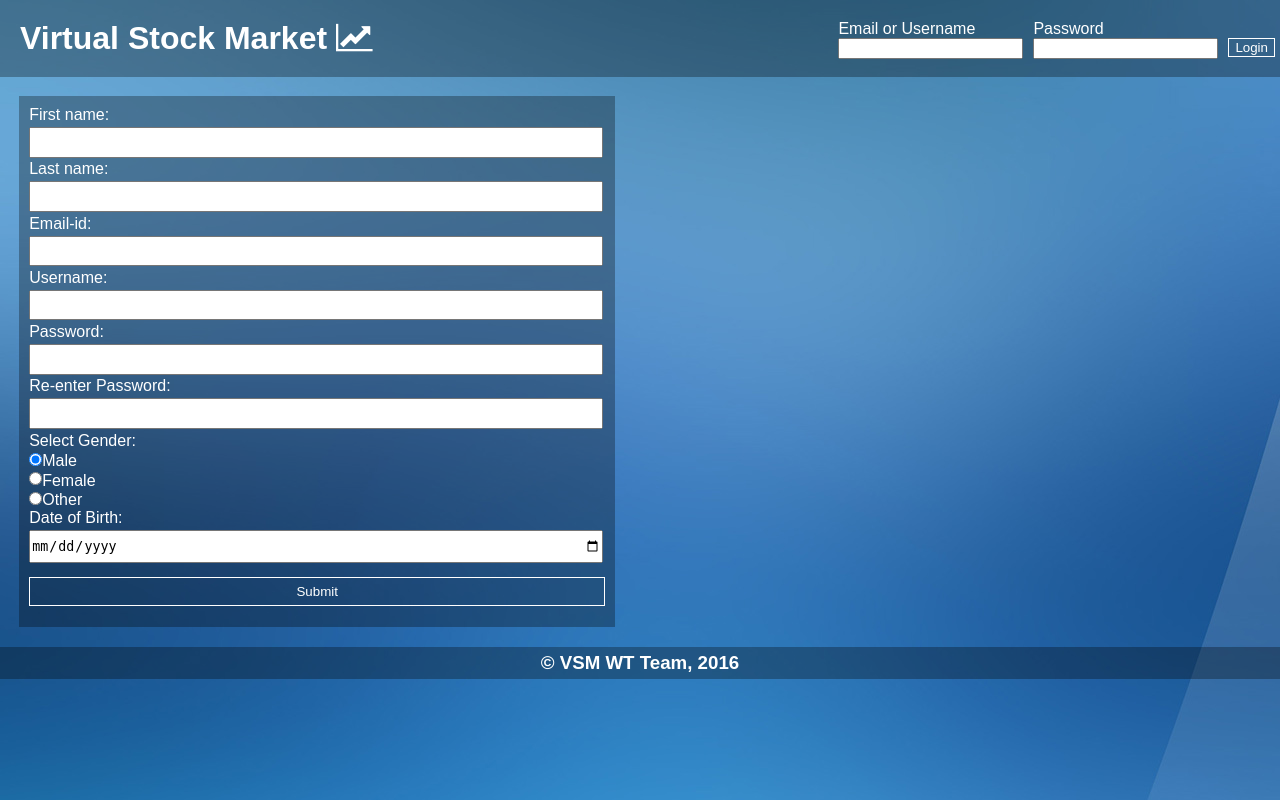
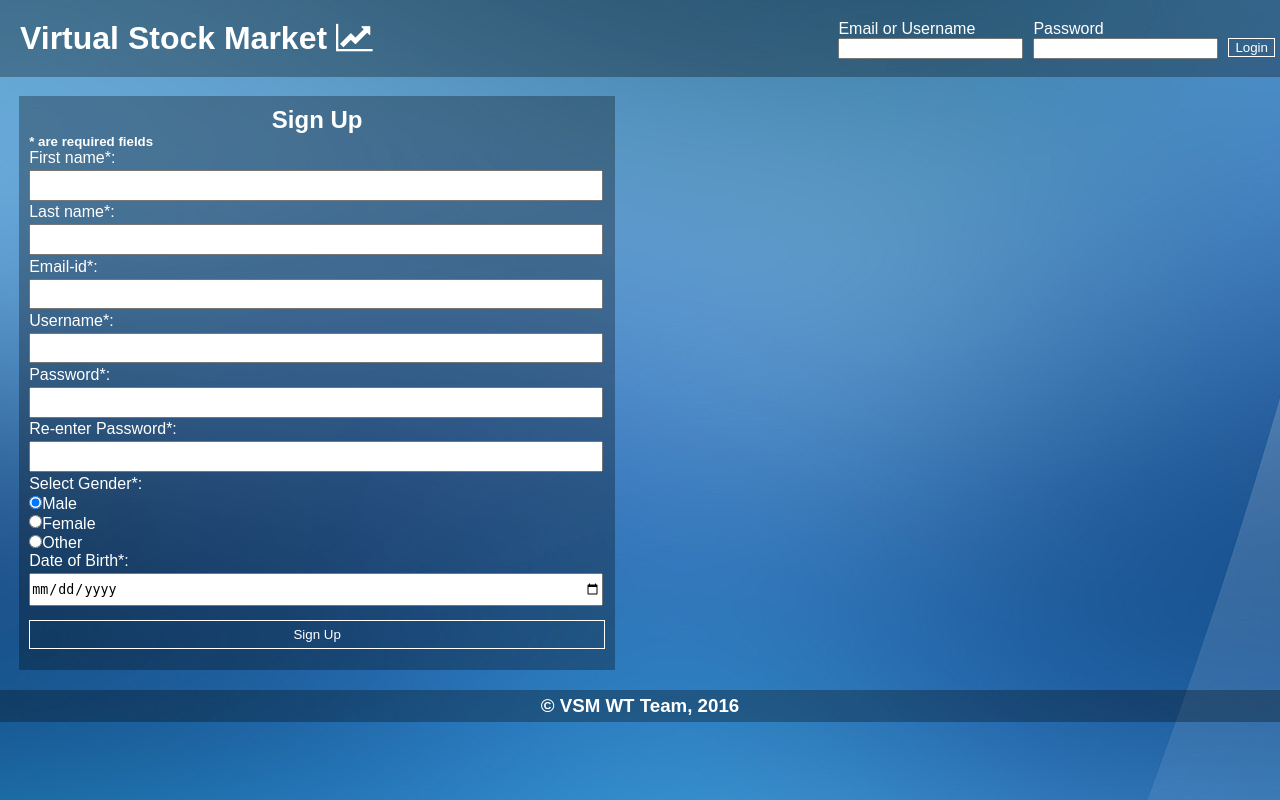
Before and after one commit to pavan-08/VSM, a PHP site: page / in a window 1280 px wide. Run offline with PHP 8.4, Linux system fonts and the light colour scheme; style sheets or scripts are compiled from the project's sources; some libraries are stand-ins or nearby versions.

Commit message:
sign up form php ready, favico icon added

```diff
--- a/css/sass/_header.scss
+++ b/css/sass/_header.scss
@@ -42,6 +42,11 @@ header {
 					display: none;
 				}
 			}
+			input {
+				@media screen and (max-width: 480px) {
+					width: 88%;
+				}
+			}
 			button{
 				border: 1px solid white;
 				background-color: transparent;
@@ -53,12 +58,9 @@ header {
 				}
 				@media screen and (max-width: 480px) {
 					margin: 5px 0;
+					width: 88%;
+					padding: 5px 0;
 				}
-			}
-
-			.err {
-				color: red;
-				margin: 0;
 			}
 		}
 	}
--- a/css/sass/_home.scss
+++ b/css/sass/_home.scss
@@ -28,5 +28,13 @@
 				}
 			}
 		}
+		h2 {
+			margin: 0;
+			text-align: center;
+		}
+		h5 {
+			margin: 0;
+			font-weight: bolder;
+		}
 	}
 }
--- a/css/sass/style.scss
+++ b/css/sass/style.scss
@@ -16,3 +16,8 @@ body {
 	background-color: rgba(0,0,0,0.3);
 	color: white;
 }
+
+.err {
+	color: #F44336;
+	margin: 0;
+}
--- a/index.php
+++ b/index.php
@@ -3,15 +3,16 @@
 	<head>
 		<title>Virtual Stock Market!</title>
 		<meta name="viewport" content="width=device-width, initial-scale=1">
+		<link rel="icon" type="image/png" href="images/favico.png">
+		<link rel="apple-touch-icon" type="image/png" href="images/favico.png">
 		<link rel="stylesheet" href="css/style.min.css"/>
 		<script type="text/javascript" src="js/minified/jquery-3.1.1.min.js"></script>
 
 	</head>
 	<body>
-	<div class="home-content">
 	<?php
+		include(__DIR__.'/classes/SignUp.php');
 		include(__DIR__.'/views/home.php');
 	?>
-	</div>
 	</body>
 </html>
--- a/templates/header.html
+++ b/templates/header.html
@@ -19,7 +19,7 @@
 		<?php
 		} else {
 		?>
-			<div class="login-nav">
+			<form class="login-nav">
 				<span><label for="login-user">Email or Username</label><br>
 				<input type="text" id="login-user"/>
 				</span>
@@ -31,7 +31,7 @@
 					<p class="br"><br/></p><button>Login<i class="fa fa-spinner fa-pulse" aria-hidden="true" style="display: none"></i></button>
 					<p class="err" style="display: none">Invalid credentials.</p>
 				</span>
-			</div>
+			</form>
 		<?php
 		}
 	?>
--- a/templates/home.html
+++ b/templates/home.html
@@ -1,21 +1,24 @@
-<form name="signup">
-            First name:<br>
+<form name="signup" method="post">
+            <h2>Sign Up</h2>
+            <h5>* are required fields</h5>
+            First name*:<br>
             <input type="text" name="fname" required><br>
-            Last name:<br>
+            Last name*:<br>
             <input type="text" name="lname" required><br>
-            Email-id:<br>
-            <input type="text" name="eid" required><br>
-            Username:<br>
+            Email-id*:<br>
+            <input type="email" name="eid" required><br>
+            Username*:<br>
             <input type="text" name="uname" required><br>
-            Password:<br>
+            Password*:<br>
             <input type="password" name="pass" required><br>
-            Re-enter Password:<br>
-            <input type="password" name="cpass" reuired><br>
-            Select Gender:<br>
+            Re-enter Password*:<br>
+            <input type="password" name="cpass" required><br>
+            Select Gender*:<br>
             <input type="radio" name="gender" value="male" checked>Male<br>
             <input type="radio" name="gender" value="female">Female<br>
             <input type="radio" name="gender" value="other">Other<br>
-            Date of Birth:<br>
+            Date of Birth*:<br>
             <input type="date" name="bday" required><br>
-            <input type="submit">
+            <input type="submit" value="Sign Up" name="submit-signup"/>
+            <p class="err"><?=$error?></p>
 </form>
```
Also changed, not shown: classes/SignUp.php (added, +46 -0 lines), images/favico.png (added).
